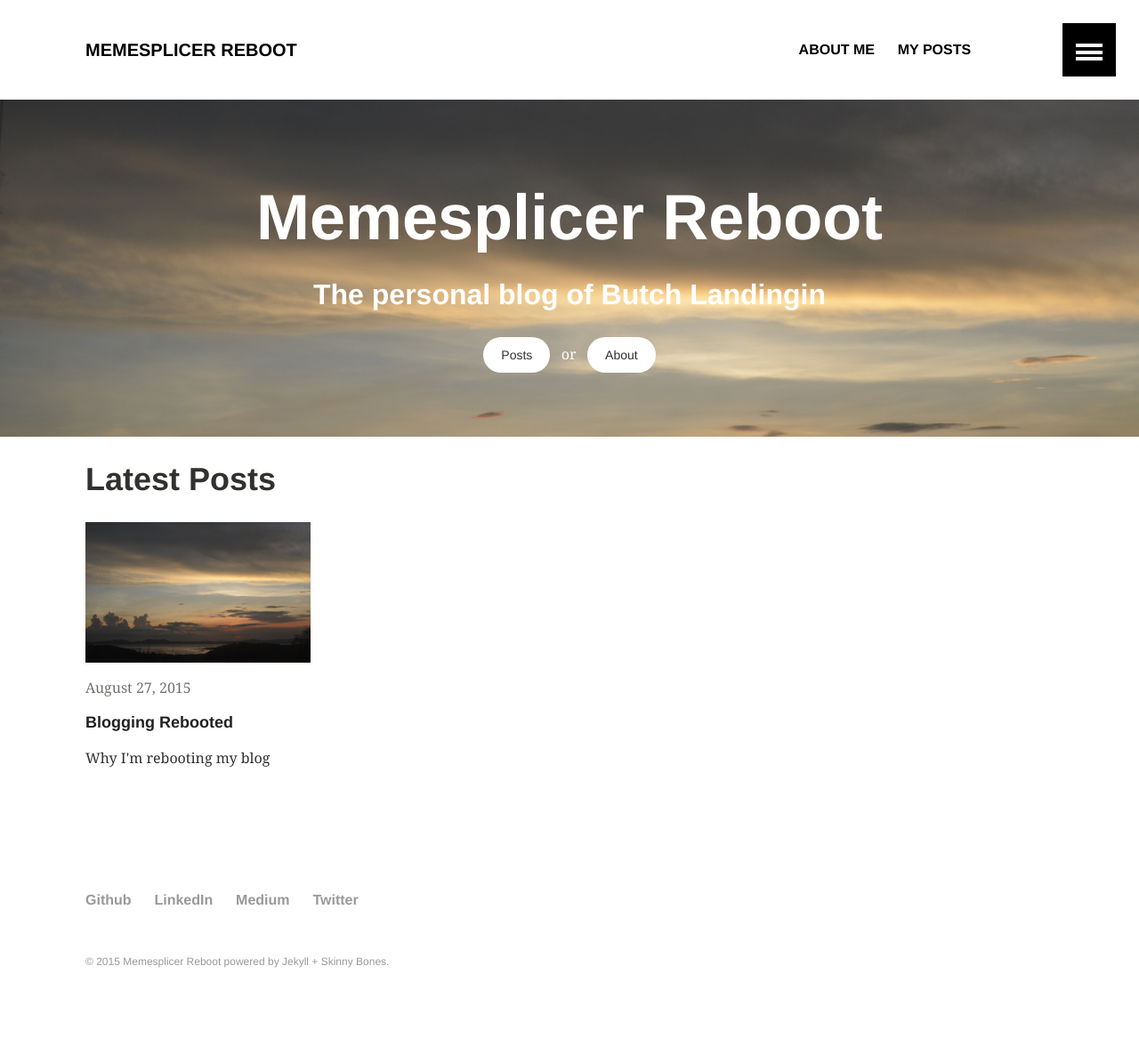
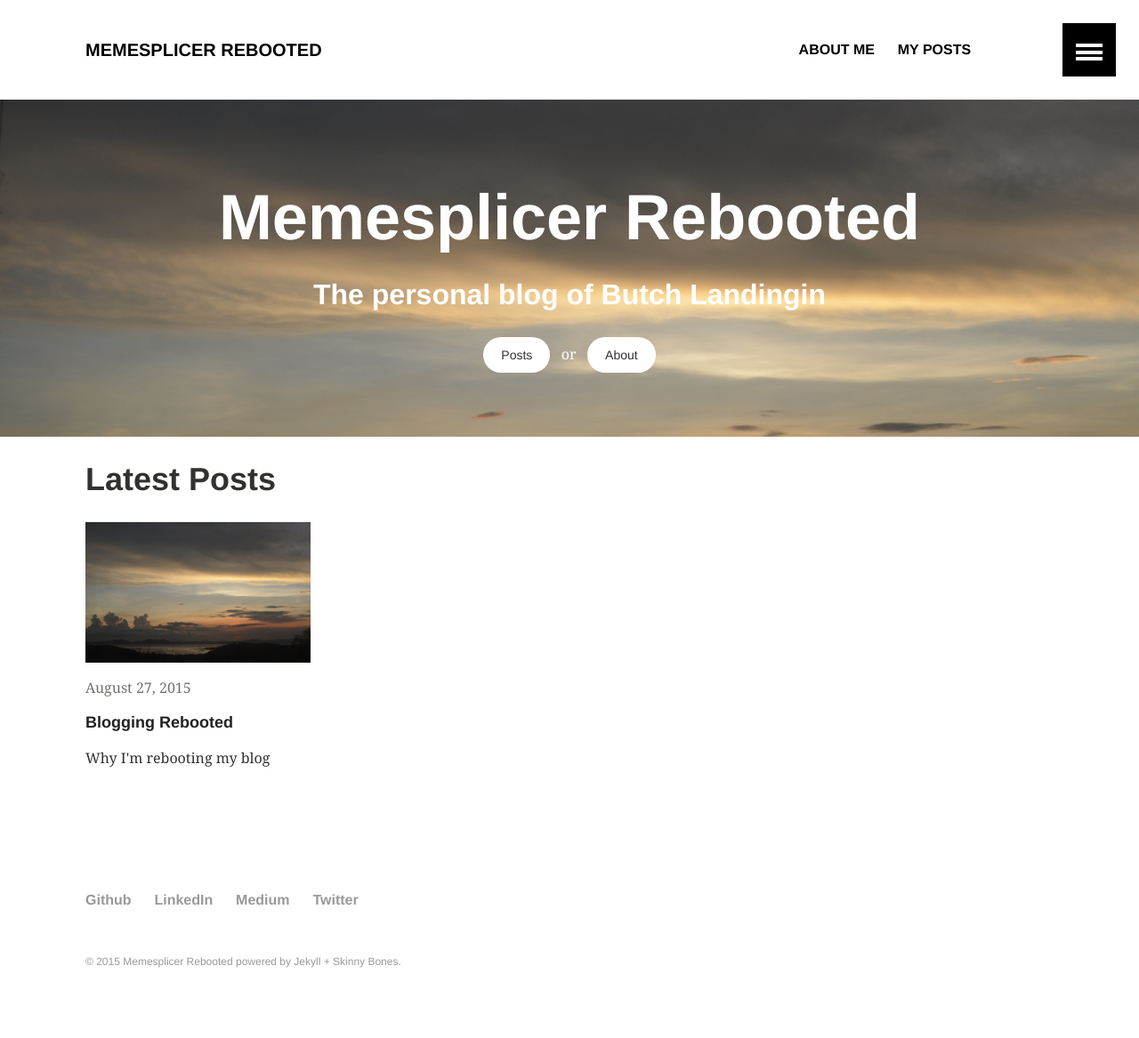
Before and after one commit to butchland/butchland.github.io, a Jekyll site: the page built from index.md, in a window 1280 px wide. Shown: the whole page at 89% size. Built offline with Jekyll 4.4.1, drawn with Linux system fonts in a browser that asks for light colours.

Commit message:
renamed site name to Memesplicer Rebooted

```diff
--- a/_config.yml
+++ b/_config.yml
@@ -1,6 +1,6 @@
 # Site wide configuration
 
-title: Memesplicer Reboot
+title: Memesplicer Rebooted
 description: The personal blog of Butch Landingin
 logo: logo_120x120.png# 120x120 px default image used for Twitter summary card
 teaser: teaser_400x250.png # 400x250 px default teaser image used in image archive grid
```
